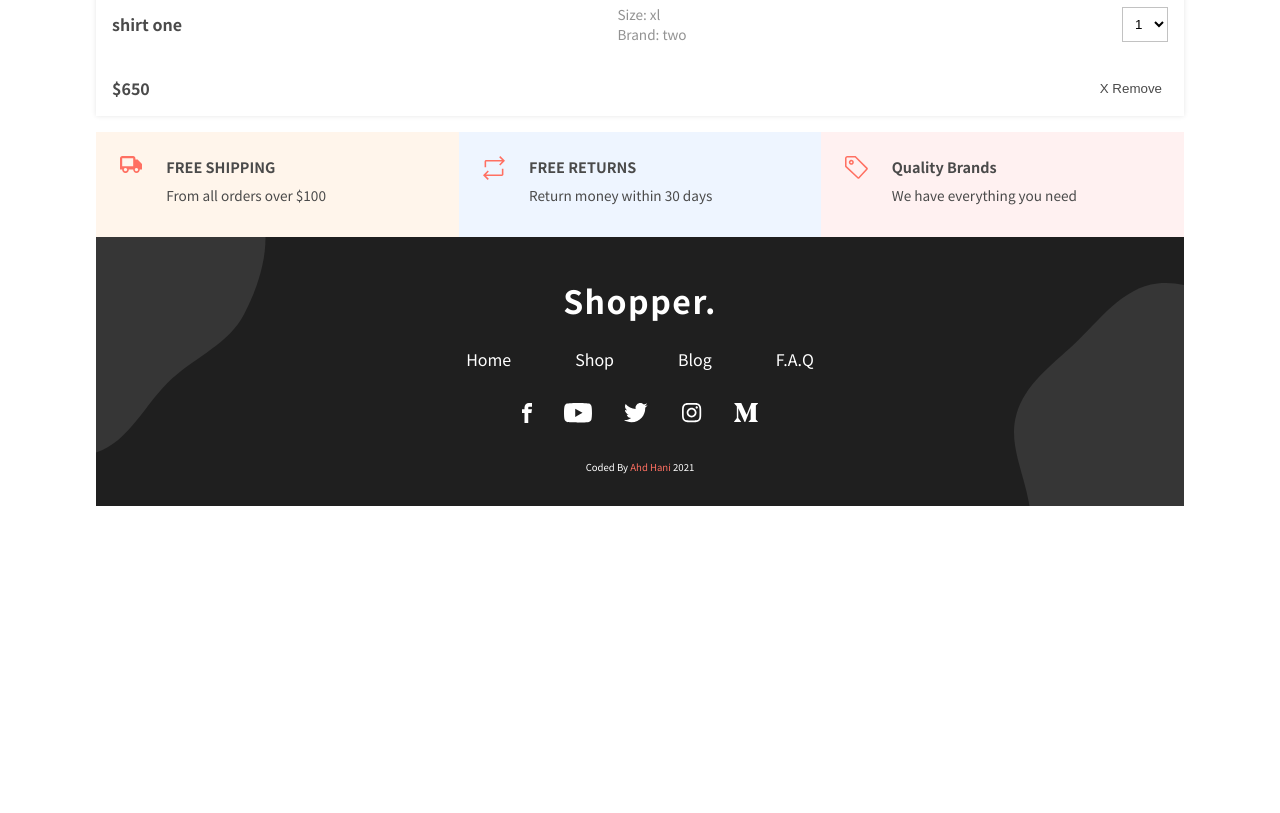
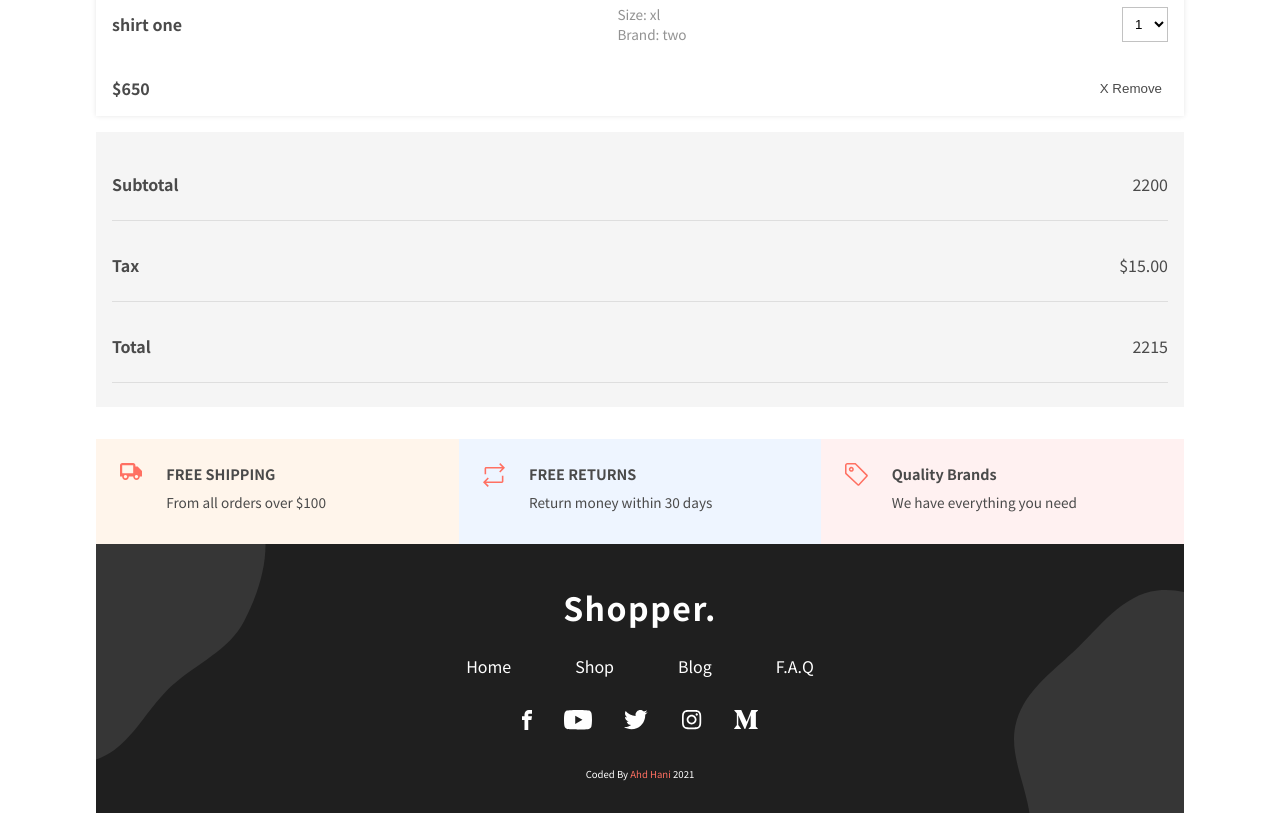
Before and after one commit to Ahd-3hd/next-ecommerce-ts, a Next.js app: page /cart in a window 1280 px wide. Shown: the part 1060-1873 px from the top of the page. Before the commit the page ends 1566 px from the top, so only its background shows below. Built offline with nearby package versions, Linux system fonts and the light colour scheme.

Commit message:
create price breakdowm, calculate price before and after tax

```diff
--- a/pages/cart/index.tsx
+++ b/pages/cart/index.tsx
@@ -16,6 +16,10 @@ import {
   QuantityOption,
   PriceText,
   RemoveButton,
+  PriceBreakdownContainer,
+  PriceRow,
+  PriceKey,
+  PriceValue,
 } from "../../styles/Cart.style";
 import dummyProducts from "../../dummy/dummyProducts.json";
 
@@ -24,6 +28,17 @@ const Cart = ({ products }) => {
 
   const handleRemove = (id) => {
     setItems((prevState) => prevState.filter((item) => item.id !== id));
+  };
+  const calculateSubTotal = () => {
+    const total = items.reduce((acc, item) => {
+      return (acc += parseInt(item.price));
+    }, 0);
+
+    return total;
+  };
+
+  const afterTax = () => {
+    return calculateSubTotal() + 15;
   };
   return (
     <>
@@ -63,7 +78,22 @@ const Cart = ({ products }) => {
               </ProductCard>
             ))}
           </Column>
-          <Column></Column>
+          <Column>
+            <PriceBreakdownContainer>
+              <PriceRow>
+                <PriceKey>Subtotal</PriceKey>
+                <PriceValue>{calculateSubTotal()}</PriceValue>
+              </PriceRow>
+              <PriceRow>
+                <PriceKey>Tax</PriceKey>
+                <PriceValue>$15.00</PriceValue>
+              </PriceRow>
+              <PriceRow>
+                <PriceKey>Total</PriceKey>
+                <PriceValue>{afterTax()}</PriceValue>
+              </PriceRow>
+            </PriceBreakdownContainer>
+          </Column>
         </Container>
       </Wrapper>
     </>
--- a/styles/Cart.style.tsx
+++ b/styles/Cart.style.tsx
@@ -62,3 +62,23 @@ export const RemoveButton = styled.button`
   border: none;
   color: ${({ theme: { colors } }) => colors.primary};
 `;
+
+export const PriceBreakdownContainer = styled.div`
+  background: ${({ theme: { colors } }) => colors.grey};
+  padding: 0.5rem 1rem;
+
+  margin-bottom: 2rem;
+`;
+export const PriceRow = styled.div`
+  display: flex;
+  align-items: center;
+  justify-content: space-between;
+  color: ${({ theme: { colors } }) => colors.primary};
+  padding-bottom: 0.5rem;
+  border-bottom: 1.5px solid ${({ theme: { colors } }) => `${colors.primary}22`};
+  margin: 1rem 0;
+`;
+export const PriceKey = styled.p`
+  font-weight: bold;
+`;
+export const PriceValue = styled.p``;
```
